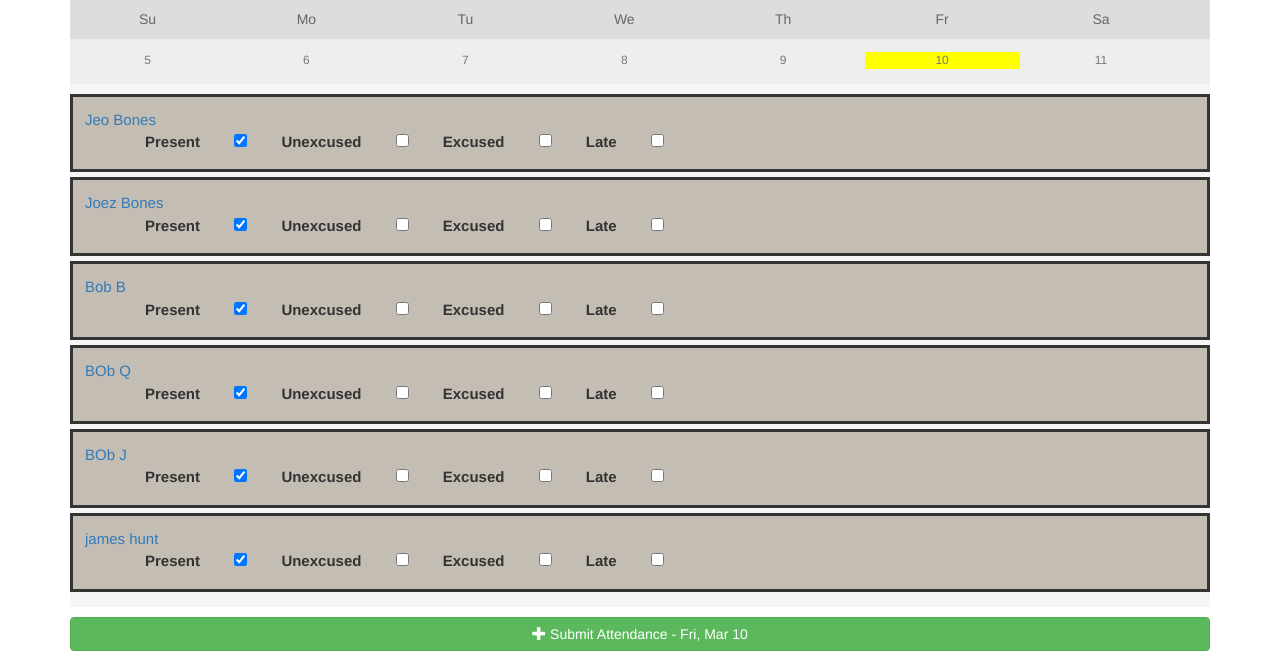
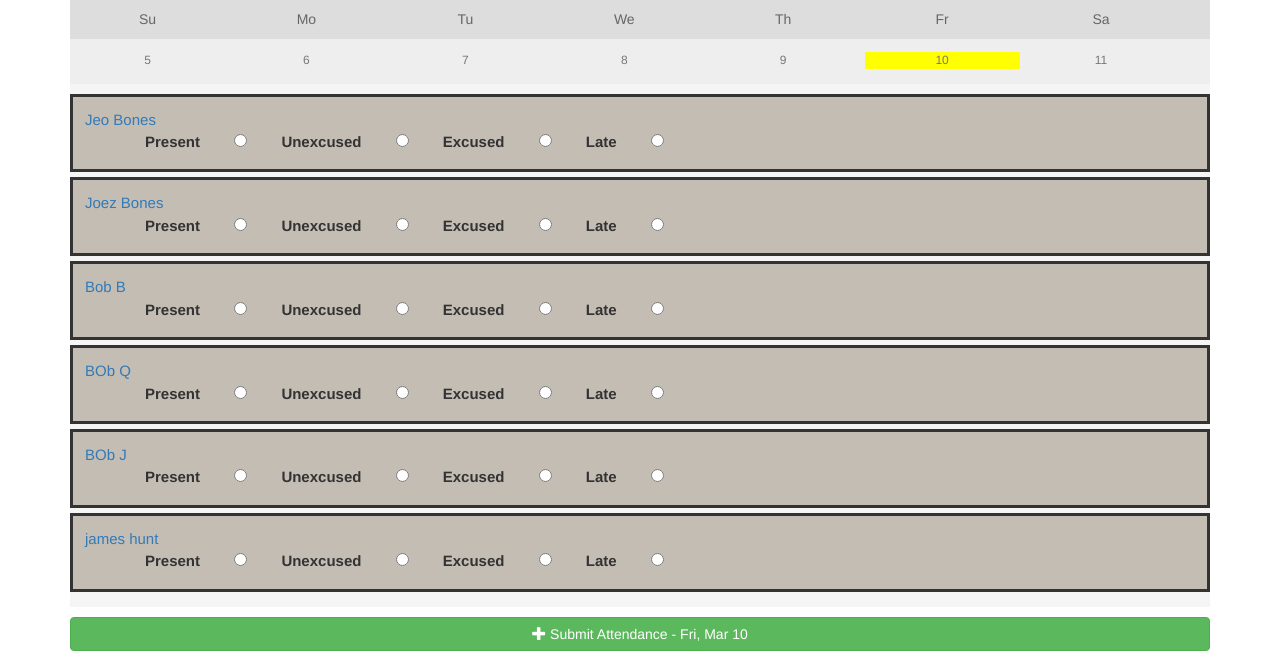
Before and after one commit to freddie71010/AttendanceApp, a Django app: a page that uses mysite/attendance/templates/attendance/cohort_detail.html in a window 1280 px wide. Shown: the part 644-1299 px from the top of the page. Run offline with Django 3.2, Linux system fonts and the light colour scheme; a user stored in the database is signed in; data comes from the database, SQL or seed files in the repository; some libraries are stand-ins or nearby versions.

Commit message:
Change checkboxes to radio buttons so only one option can be selected per student per day

```diff
--- a/mysite/attendance/templates/attendance/cohort_detail.html
+++ b/mysite/attendance/templates/attendance/cohort_detail.html
@@ -75,15 +75,15 @@
 	<div class="cohort-detail-student-name-div">
 		<a class="username" id="{{member.username}}" href="/profile/{{member.username}}".format(member.username)>{{member.first_name}} {{member.last_name}}</a>
 	</div>
-	<form class="student-checkbox-tags">{% csrf_token %}
+	<form class="student-radio-tags">{% csrf_token %}
 		<label>Present</label>
-		<input type="checkbox" class="checkbox" name="present" value="present" checked>
+		<input type="radio" class="radio" name="student-attendance" value="present">
 		<label>Unexcused</label>
-		<input type="checkbox" class="checkbox" name="unexcused" value="unexcused">
+		<input type="radio" class="radio" name="student-attendance" value="unexcused">
 		<label>Excused</label>
-		<input type="checkbox" class="checkbox" name="excused" value="excused">
+		<input type="radio" class="radio" name="student-attendance" value="excused">
 		<label>Late</label>
-		<input type="checkbox" class="checkbox" name="late" value="late">
+		<input type="radio" class="radio" name="student-attendance" value="late">
 	</form>
   </li>
 {% endfor %}
--- a/mysite/static/css/base.css
+++ b/mysite/static/css/base.css
@@ -242,7 +242,7 @@ li.individual-student {
     font-size: 15px;
     padding: 12px;
 }
-.student-checkbox-tags>label{
+.student-radio-tags>label{
     display: inline-block;
     max-width: 100%;
     margin-bottom: 5px;
@@ -253,11 +253,11 @@ li.individual-student>a {
 	color: black;
 }
 
-input.checkbox {
+input.radio {
     display: inline-block;
 }
 
-form.student-checkbox-tags {
+form.student-radio-tags {
     display: inline-block;
     padding-left: 30px;
 }
--- a/mysite/static/js/main.js
+++ b/mysite/static/js/main.js
@@ -174,18 +174,18 @@ $(document).ready(function(){
 							+ response.first_name + " " + response.last_name +
 							`</a>
 						</div>
-						<form class="student-checkbox-tags">
+						<form class="student-radio-tags">
 							<input type = "hidden" name = "csrfmiddlewaretoken" value = "`
 							+ response.csrfmiddlewaretoken +
 							`">
 							<label>Present</label>
-							<input type="checkbox" class="checkbox" name="present" value="present" checked>
+							<input type="radio" class="radio" name="student-attendance" value="present">
 							<label>Unexcused</label>
-							<input type="checkbox" class="checkbox" name="unexcused" value="unexcused">
+							<input type="radio" class="radio" name="student-attendance" value="unexcused">
 							<label>Excused</label>
-							<input type="checkbox" class="checkbox" name="excused" value="excused">
+							<input type="radio" class="radio" name="student-attendance" value="excused">
 							<label>Late</label>
-							<input type="checkbox" class="checkbox" name="late" value="late">
+							<input type="radio" class="radio" name="student-attendance" value="late">
 						</form>
 					</li>
 				`);
@@ -207,9 +207,10 @@ $(document).ready(function(){
 		console.log("submit attendance button clicked!");
 
 		var student_names_obj = {};
-			$(".username").each(function() {
-			    student_names_obj[$(this).attr('id')] = $(this).parent().next().children(':checked').val();
-			});
+		$(".username").each(function() {
+		    student_names_obj[$(this).attr('id')] = $(this).parent().next().children(':checked').val();
+		});
+
 
 		// !!!!!! Still working on the above code bloack need to grab date to make this work.
 
```
